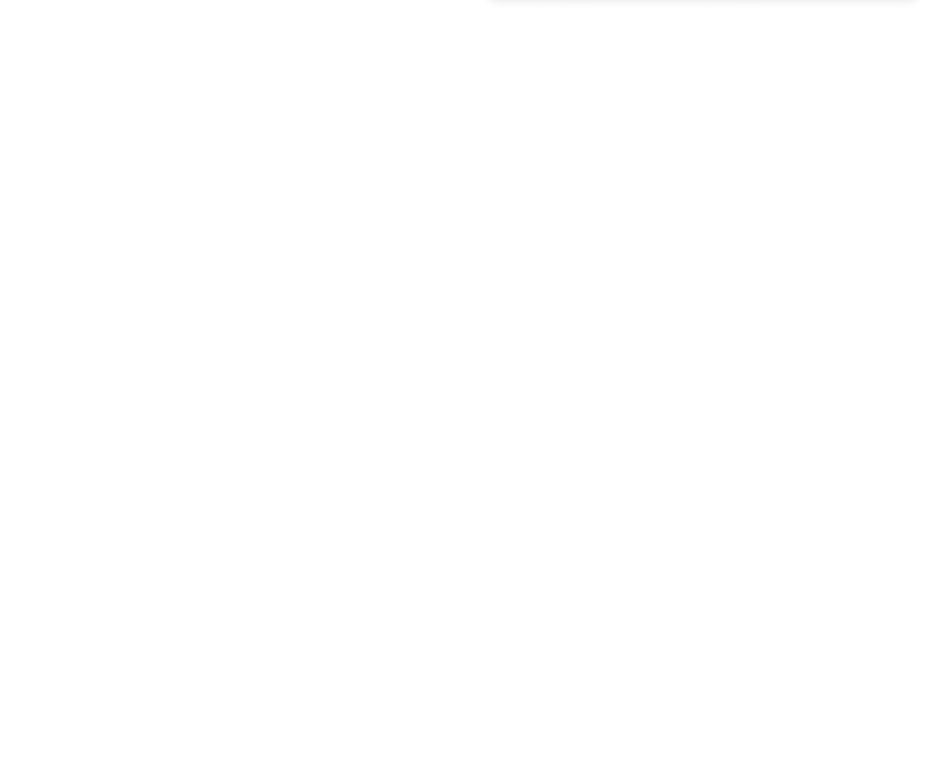
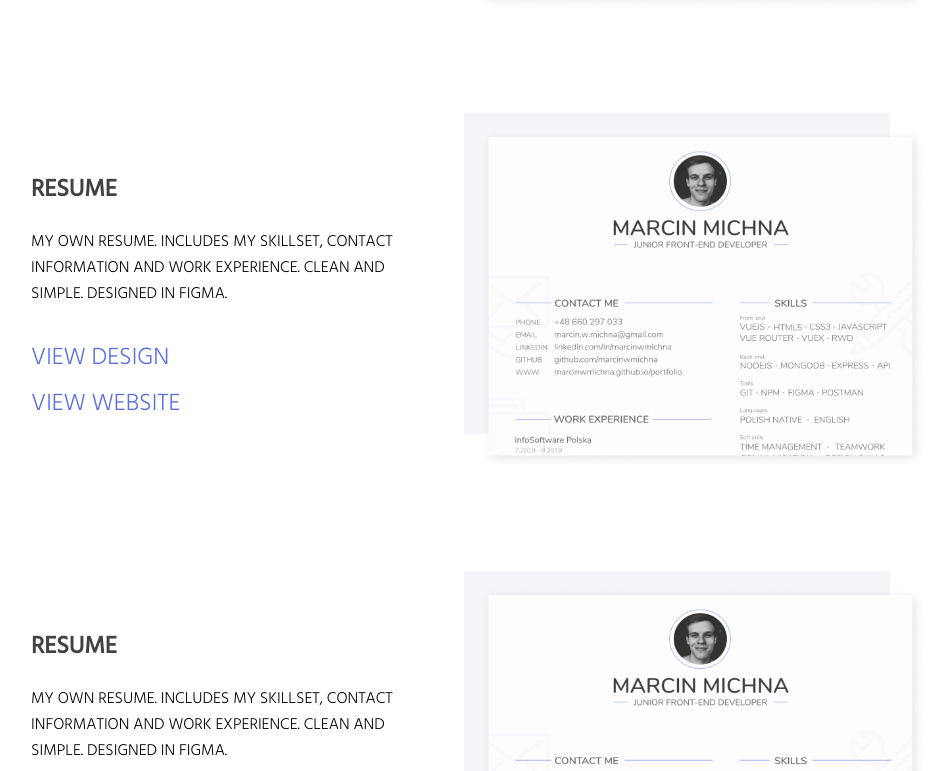
Before and after one commit to marcinwmichna/Portfolio_v2, a Vue app: page / in a window 1280 px wide. Shown: the part 3082-3853 px from the top of the page, without its empty margins (161-1108 px from the left). Before the commit the page ends 3210 px from the top, so only its background shows below. Built offline with nearby package versions, Linux system fonts and the light colour scheme; a web font is replaced by a local one.

Commit message:
Recent projects section update

```diff
--- a/src/components/RecentProjectsAndDesigns.vue
+++ b/src/components/RecentProjectsAndDesigns.vue
@@ -12,6 +12,27 @@
           subHeader="MY LATEST WORK. CLEAN AND SIMPLE. MADE WITH VUEJS & VUEX USING OPEN WEATHER API. DESIGNED IN FIGMA."
           viewDesignButton="VIEW WEBSITE"
           urlToImage="theWeatherr.png"
+        ></RecentProjectsAndDesignsBlock>
+        <RecentProjectsAndDesignsBlock
+          mainHeader="RESUME"
+          subHeader="MY OWN RESUME. INCLUDES MY SKILLSET, CONTACT INFORMATION AND WORK EXPERIENCE. CLEAN AND SIMPLE. DESIGNED IN FIGMA."
+          viewDesignButton="VIEW DESIGN"
+          viewWebsiteButton="VIEW WEBSITE"
+          urlToImage="resume.png"
+        ></RecentProjectsAndDesignsBlock>
+        <RecentProjectsAndDesignsBlock
+          mainHeader="RESUME"
+          subHeader="MY OWN RESUME. INCLUDES MY SKILLSET, CONTACT INFORMATION AND WORK EXPERIENCE. CLEAN AND SIMPLE. DESIGNED IN FIGMA."
+          viewDesignButton="VIEW DESIGN"
+          viewWebsiteButton="VIEW WEBSITE"
+          urlToImage="resume.png"
+        ></RecentProjectsAndDesignsBlock>
+        <RecentProjectsAndDesignsBlock
+          mainHeader="RESUME"
+          subHeader="MY OWN RESUME. INCLUDES MY SKILLSET, CONTACT INFORMATION AND WORK EXPERIENCE. CLEAN AND SIMPLE. DESIGNED IN FIGMA."
+          viewDesignButton="VIEW DESIGN"
+          viewWebsiteButton="VIEW WEBSITE"
+          urlToImage="resume.png"
         ></RecentProjectsAndDesignsBlock>
         <RecentProjectsAndDesignsBlock
           mainHeader="RESUME"
```
